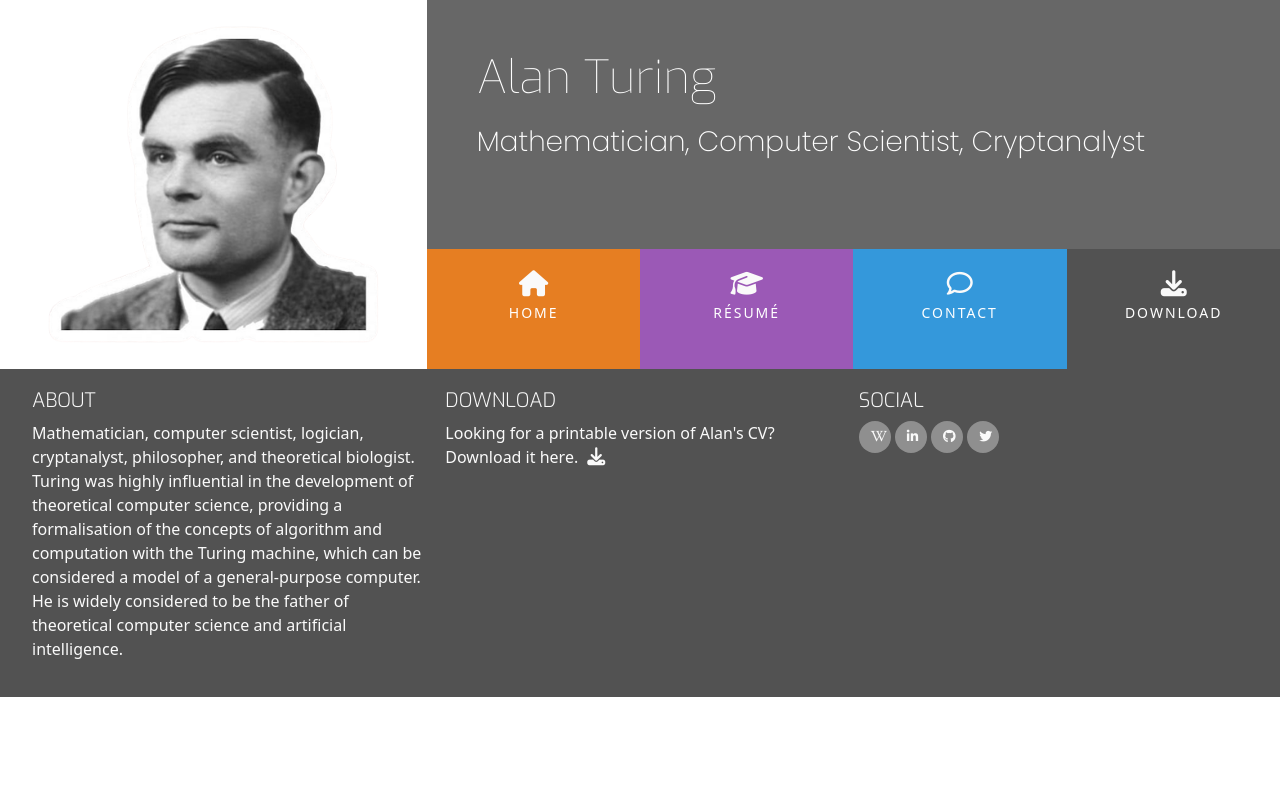
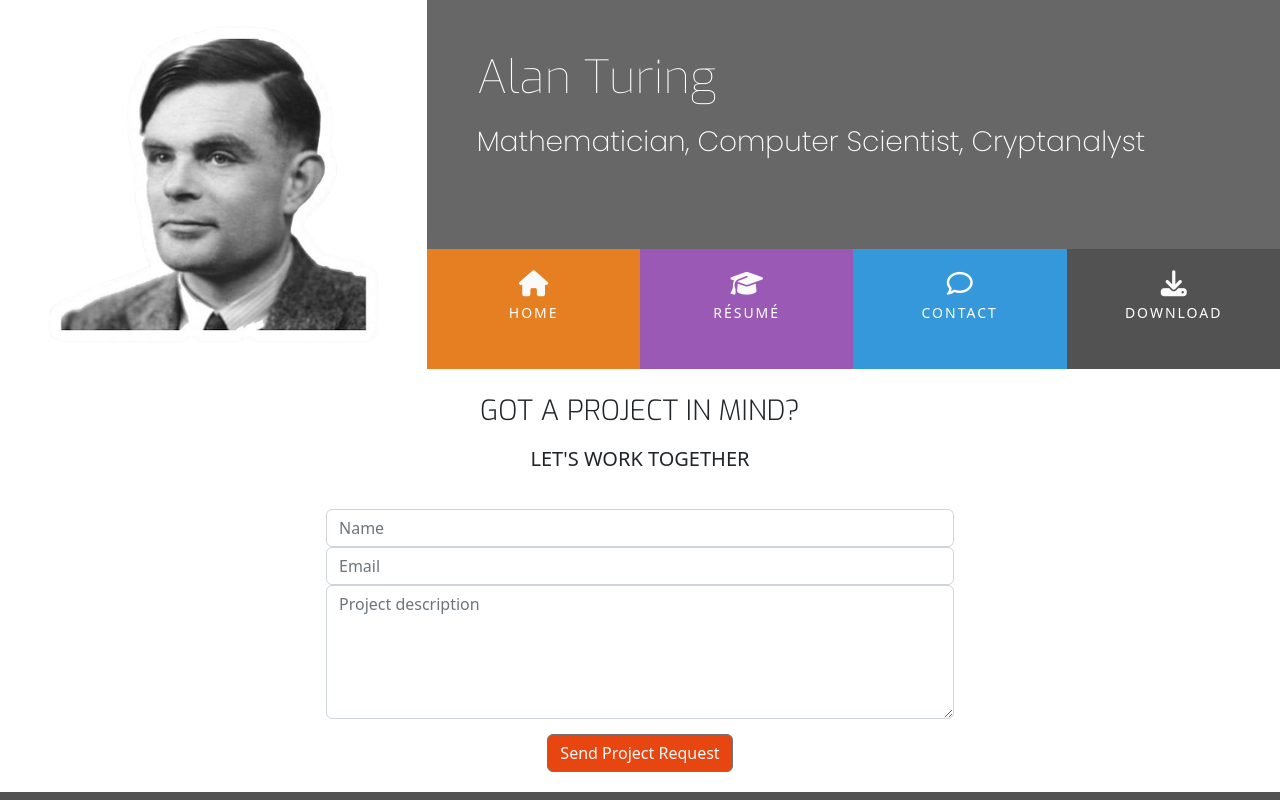
Before and after one commit to nfepb/my-resume, a plain HTML site: page contact.html in a window 1280 px wide. Shown: the top 800 px of the page. Drawn offline with nearby package versions, Linux system fonts and the light colour scheme.

Commit message:
Adds contact.html content and style

```diff
--- a/assets/css/style.css
+++ b/assets/css/style.css
@@ -16,6 +16,10 @@
 
 .bg-color-work-history {
     background-color: #9b59b6;
+}
+
+.bg-color-contact {
+    background-color: white;
 }
 
 .ui-menu-color-home {
@@ -335,3 +339,38 @@ footer {
 .history-items {
     margin-bottom: 30px;
 }
+
+/* CONTACT */
+
+/* ------------------ Contact form */
+
+.contact-heading {
+    font-family: "Exo", sans-serif;
+    font-weight: 300;
+    margin-top: 25px;
+    margin-bottom: 20px;
+}
+
+.center-form {
+    padding-top: 10px;
+    margin: 0 auto;
+    max-width: 70%;
+}
+
+button[type="submit"] {
+    margin-top: 15px;
+    margin-bottom: 20px;
+    color: #fafafa;
+    background-color: #e84610;
+}
+
+/* ------------------ MEdia Queries */
+
+@media (min-width: 992px) {
+    .center-form {
+        padding-top: 30px;
+        min-height: 240px;
+        margin: 0 auto;
+        max-width: 50%;
+    }
+}
--- a/contact.html
+++ b/contact.html
@@ -33,7 +33,9 @@
 
     <title>Nicolas's Résumé</title>
   </head>
+
   <body>
+    <!-- Header -->
     <header>
       <div class="row g-0">
         <a href="index.html" class="col-md-4 logo"></a>
@@ -52,7 +54,7 @@
                 <li
                   class="col-6 col-sm-3 ui-menu-color-home list-inline-item menuitem"
                 >
-                  <a href="" class="hvr-sweep-to-bottom"
+                  <a href="index.html" class="hvr-sweep-to-bottom"
                     ><i class="fas fa-home" aria-hidden="true"></i
                     ><span>Home</span></a
                   >
@@ -60,14 +62,14 @@
                 <li
                   class="col-6 col-sm-3 ui-menu-color-resume list-inline-item menuitem"
                 >
-                  <a href="" class="hvr-sweep-to-bottom"
+                  <a href="resume.html" class="hvr-sweep-to-bottom"
                     ><i class="fas fa-graduation-cap"></i><span>Résumé</span></a
                   >
                 </li>
                 <li
                   class="col-6 col-sm-3 ui-menu-color-contact list-inline-item menuitem"
                 >
-                  <a href="" class="hvr-sweep-to-bottom"
+                  <a href="contact.html" class="hvr-sweep-to-bottom"
                     ><i class="far fa-comment"></i><span>Contact</span></a
                   >
                 </li>
@@ -84,6 +86,54 @@
         </div>
       </div>
     </header>
+
+    <!-- Contact section -->
+    <section class="container-fluid">
+      <div class="row bg-color-contact">
+        <div class="col">
+          <h3 class="contact-heading uppercase text-center">
+            Got a project in mind?
+          </h3>
+          <h5 class="uppercase text-center">Let's work together</h5>
+          <div class="center-form">
+            <form action="">
+              <input
+                type="text"
+                name="name"
+                id="fullname"
+                class="form-control"
+                placeholder="Name"
+                required
+              />
+              <input
+                type="email"
+                name="email"
+                id="emailaddress"
+                class="form-control"
+                placeholder="Email"
+                required
+              />
+              <textarea
+                name="projectsummary"
+                id="projectsummary"
+                cols="30"
+                rows="5"
+                class="form-control"
+                placeholder="Project description"
+                required
+              ></textarea>
+              <div class="form-row text-center">
+                <div class="col">
+                  <button type="submit" class="btn btn-secondary">
+                    Send Project Request
+                  </button>
+                </div>
+              </div>
+            </form>
+          </div>
+        </div>
+      </div>
+    </section>
 
     <!-- Footer  -->
     <footer class="container-fluid">
```
Also changed, not shown: index.html (+3 -3 lines), resume.html (+3 -3 lines), 1 other file.
